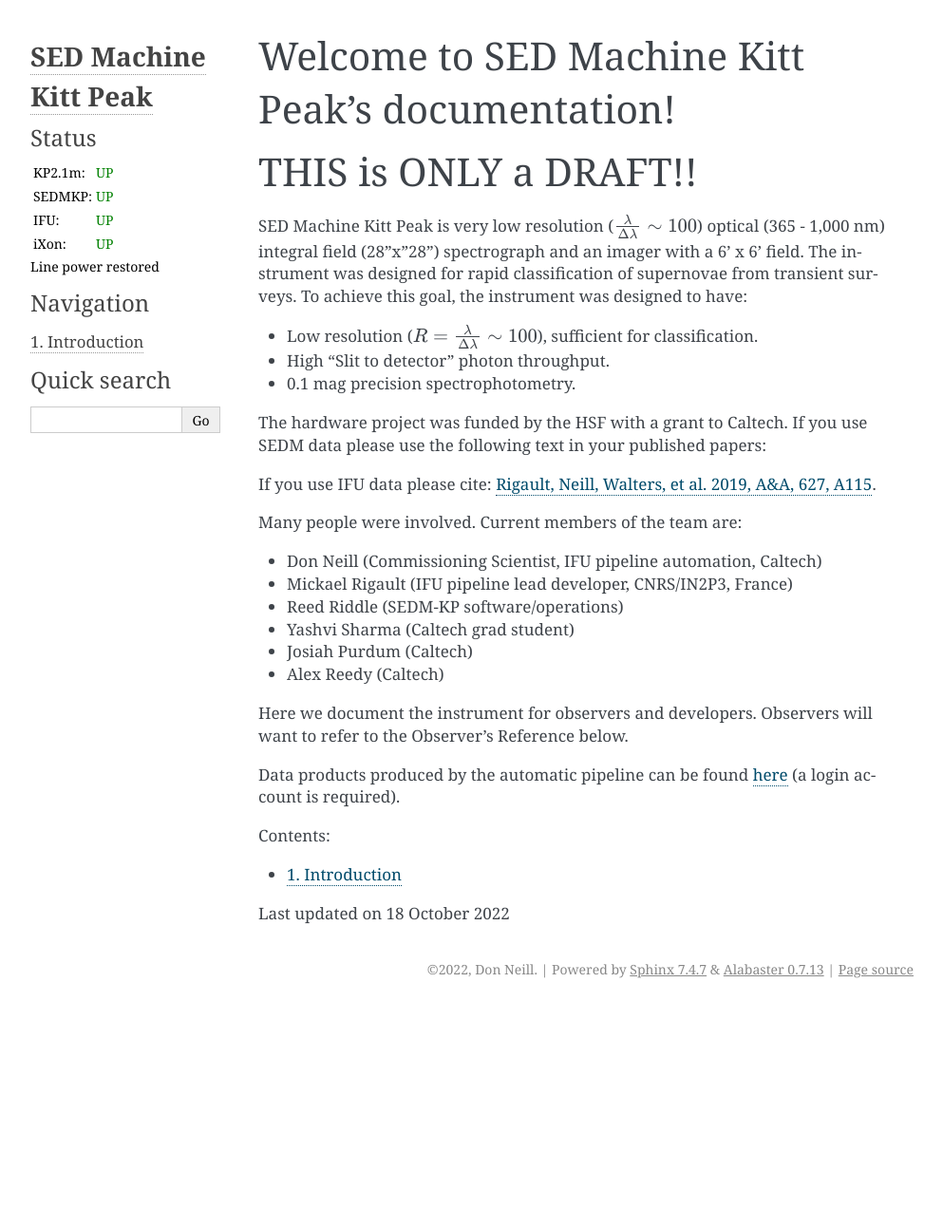
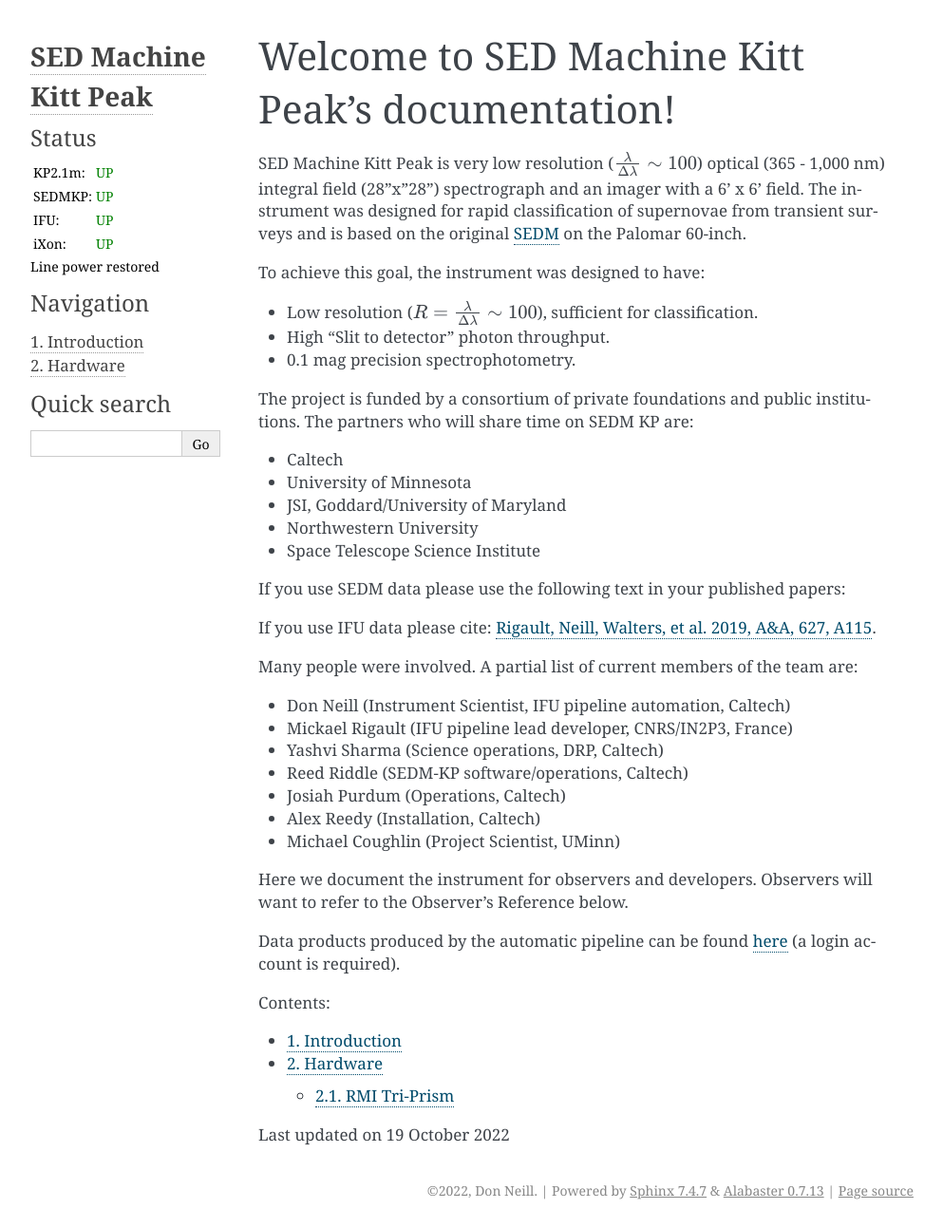
Before and after one commit to SEDMv2/SEDMKP-Docs, a Sphinx documentation site: the page built from source/index.rst, in a window 1280 px wide. Shown: the whole page at 95% size, without its empty margins (148-1141 px from the left). Built offline with Sphinx 7.4.7, drawn with Linux system fonts in a browser that asks for light colours; before the commit the page ends 1060 px from its top, so only the background shows below that.

Commit message:
Add Hardware.rst and SEDMKP_Triprism_Package_REVA.pdf

```diff
--- a/source/conf.py
+++ b/source/conf.py
@@ -61,7 +61,7 @@ author = u'Don Neill'
 # built documents.
 #
 # The short X.Y version.
-version = '18 October 2022'
+version = '19 October 2022'
 # The full version, including alpha/beta/rc tags.
 release = version
 
--- a/source/index.rst
+++ b/source/index.rst
@@ -6,32 +6,42 @@
 Welcome to SED Machine Kitt Peak's documentation!
 =================================================
 
-THIS is ONLY a DRAFT!!
-======================
-
 SED Machine Kitt Peak is very low resolution (:math:`\frac{\lambda}{\Delta
 \lambda}\sim100`) optical (365 - 1,000 nm) integral field (28"x"28")
 spectrograph and an imager with a 6' x 6' field.  The instrument was
-designed for rapid classification of supernovae from transient surveys.
+designed for rapid classification of supernovae from transient surveys and
+is based on the original `SEDM`_ on the Palomar 60-inch.
+
+.. _SEDM: http://www.astro.caltech.edu/sedm
+
 To achieve this goal, the instrument was designed to have:
 
 - Low resolution (:math:`R=\frac{\lambda}{\Delta \lambda}\sim100`), sufficient for classification.
 - High "Slit to detector" photon throughput.
 - 0.1 mag precision spectrophotometry.
 
-The hardware project was funded by the HSF with a grant to Caltech.  If you use
-SEDM data please use the following text in your published papers:
+The project is funded by a consortium of private foundations and public
+institutions.  The partners who will share time on SEDM KP are:
+
+- Caltech
+- University of Minnesota
+- JSI, Goddard/University of Maryland
+- Northwestern University
+- Space Telescope Science Institute
+
+If you use SEDM data please use the following text in your published papers:
 
 If you use IFU data please cite: `Rigault, Neill, Walters, et al. 2019, A&A, 627, A115 <https://ui.adsabs.harvard.edu/abs/2019A%26A...627A.115R/abstract>`_.
 
-Many people were involved.  Current members of the team are:
+Many people were involved.  A partial list of current members of the team are:
 
-- Don Neill (Commissioning Scientist, IFU pipeline automation, Caltech)
+- Don Neill (Instrument Scientist, IFU pipeline automation, Caltech)
 - Mickael Rigault (IFU pipeline lead developer, CNRS/IN2P3, France)
-- Reed Riddle (SEDM-KP software/operations)
-- Yashvi Sharma (Caltech grad student)
-- Josiah Purdum (Caltech)
-- Alex Reedy (Caltech)
+- Yashvi Sharma (Science operations, DRP, Caltech)
+- Reed Riddle (SEDM-KP software/operations, Caltech)
+- Josiah Purdum (Operations, Caltech)
+- Alex Reedy (Installation, Caltech)
+- Michael Coughlin (Project Scientist, UMinn)
 
 Here we document the instrument for observers and developers.  Observers
 will want to refer to the Observer's Reference below.
@@ -50,5 +60,6 @@ Contents:
     :maxdepth: 2
 
     Introduction
+    Hardware
 
 Last updated on |version|
```
Also changed, not shown: source/Hardware.rst (added, +18 -0 lines), 1 other file.
